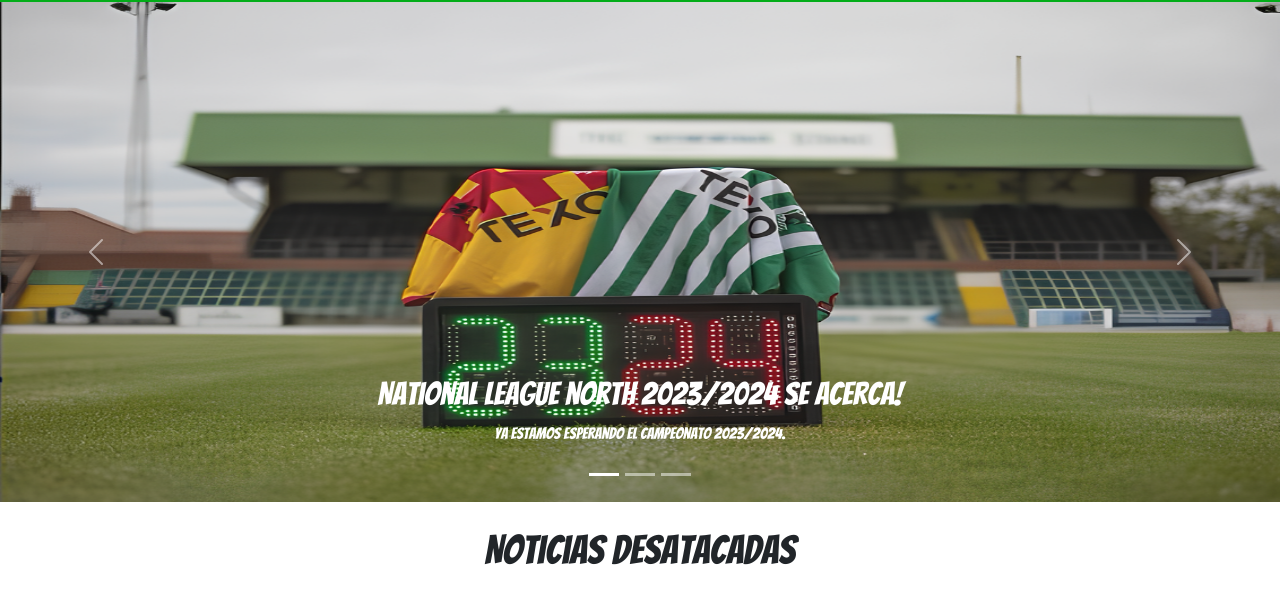
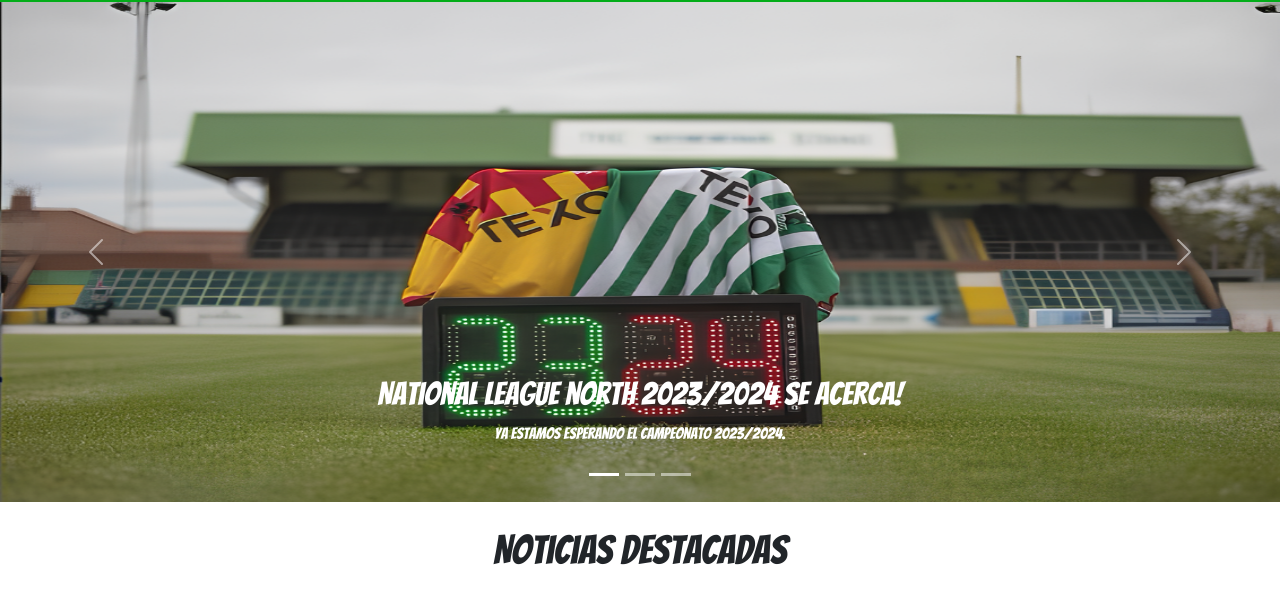
Before and after one commit to vanillaICE23/sPartansPage, a website: page index.html in a window 1280 px wide. Shown: the part 126-729 px from the top of the page. Drawn offline with nearby package versions, Linux system fonts and the light colour scheme.

Commit message:
Act noticias destacadas

```diff
--- a/index.html
+++ b/index.html
@@ -163,7 +163,7 @@
       </section>
       <!--CARRUSEL-->
       <section>
-        <h1 class="text-center mt-4">Noticias Desatacadas</h1>
+        <h1 class="text-center mt-4">Noticias Destacadas</h1>
 
         <div class="container">
           <div class=" row">
```
